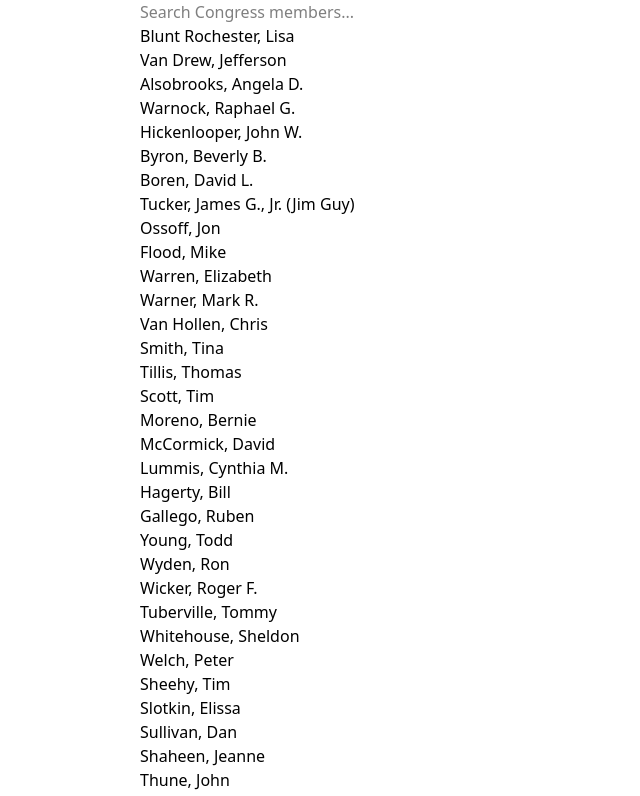
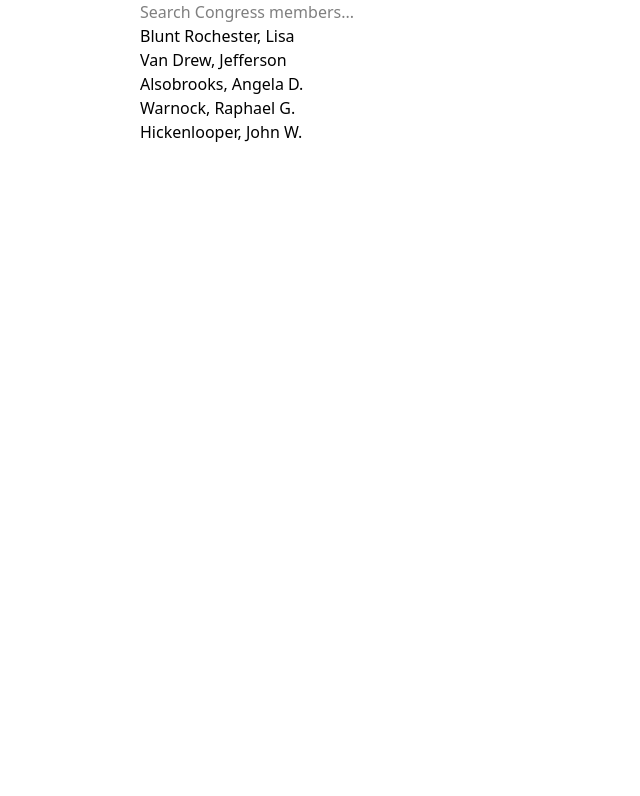
Before and after one commit to b-sharman/hackcu11, a SvelteKit app: page /membersearch in a window 1280 px wide. Shown: the top 796 px of the page, without its empty margins (0-640 px from the left). Built offline with nearby package versions, Linux system fonts and the light colour scheme.

Commit message:
limit search results to first 5

```diff
--- a/src/routes/membersearch/+page.svelte
+++ b/src/routes/membersearch/+page.svelte
@@ -21,7 +21,7 @@ $inspect(searchText, results);
 
 <main class="max-w-[1000px] mx-auto">
   <input type="search" placeholder="Search Congress members..." bind:value={searchText} />
-  {#each results as result}
+  {#each results.slice(0, 5) as result}
     <p>{result.item.name}</p>
   {/each}
 
```
